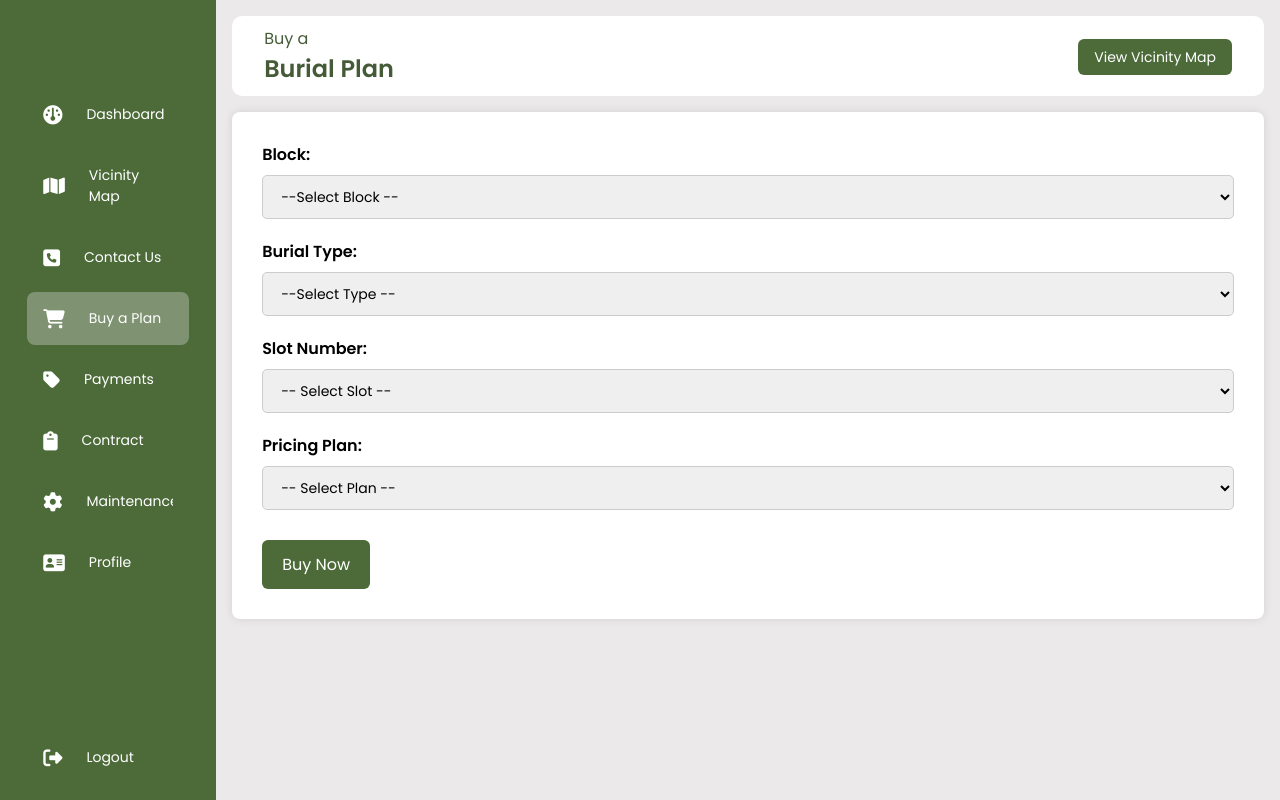
After one commit to dandee77/Burial-DBMS, a FastAPI app: template templates/client_buyaplan.html in a window 1280 px wide. The commit adds this page. Run offline with FastAPI, Linux system fonts and the light colour scheme; the template is opened without the code that fills it, so the values that code supplies are empty.

Commit message:
added client-buyaplan

```diff
--- /dev/null
+++ b/static/css/client_buyaplan.css
@@ -0,0 +1,154 @@
+@import url("https://fonts.googleapis.com/css2?family=Poppins:wght@400;600&display=swap");
+*{
+    margin: 0;
+    padding: 0;
+    border: none;
+    outline: none;
+    box-sizing: border-box;
+    font-family: "Poppins", sans-serif;
+}
+body{
+    display: flex;
+}
+.sidebar{
+    position: sticky;
+    top: 0;
+    left: 0;
+    bottom: 0;
+    width: 250px;
+    height: 100vh;
+    padding: 0 1.7rem;
+    color: #fff;
+    overflow: hidden;
+    transition: all 0.5s linear;
+    background: rgba(32, 71, 8, 0.8);
+}
+.sidebar:hover{
+    width: 250px;
+    transition: 0.5s;
+}
+.logo{
+    height: 80px;
+    padding: 16px;
+}
+.menu{
+    height: 88%;
+    position: relative;
+    list-style: none;
+    padding: 0;
+}
+.menu li{
+    padding: 1rem;
+    margin: 8px 0;
+    border-radius: 8px;
+    transition: all 0.5s ease-in-out;
+}
+.menu li:hover,
+.active {
+    background: #e0e0e058;
+}
+.menu a{
+    color: #ffff;
+    font-size: 14px;
+    text-decoration: none;
+    display: flex;
+    align-items: center;
+    gap: 1.5rem;
+}
+.menu a span{
+    overflow: hidden;
+}
+.menu a i {
+    font-size: 1.2rem;
+}
+.logout {
+    position: absolute;
+    bottom: 0;
+    left: 0;
+    width: 100%;
+
+}
+
+/* main content */
+.main--content {
+    position: relative;
+    background: #ebe9e9;
+    width: 100%;
+    padding: 1rem;
+
+}
+
+.header--wrapper {
+    display: flex;
+    justify-content: space-between;
+    align-items: center;
+    flex-wrap: wrap;
+    background: #fff;
+    border-radius: 10px;
+    padding: 10px 2rem;
+    margin-bottom: 1rem;
+}
+
+.header--title{
+    color: rgba(23, 50, 6, 0.8);
+}
+
+.plan-form {
+    background-color: #fff;
+    padding: 30px;
+    border-radius: 8px;
+    box-shadow: 0 0 10px rgba(0,0,0,0.1);
+}
+
+.form-group {
+    margin-bottom: 20px;
+}
+
+.form-group label {
+    display: block;
+    margin-bottom: 8px;
+    font-weight: 600;
+}
+
+input, select, textarea {
+    width: 100%;
+    padding: 10px 14px;
+    border: 1px solid #ccc;
+    border-radius: 5px;
+    font-size: 14px;
+}
+
+textarea {
+    resize: vertical;
+}
+
+.submit-btn {
+    padding: 12px 20px;
+    background-color: rgba(32, 71, 8, 0.8);
+    color: #fff;
+    border: none;
+    border-radius: 6px;
+    cursor: pointer;
+    font-size: 16px;
+    margin-top: 10px;
+    transition: background 0.3s;
+}
+
+.submit-btn:hover {
+    background-color: rgba(16, 36, 4, 0.8);
+}
+
+.map-btn {
+    padding: 8px 16px;
+    background-color: rgba(32, 71, 8, 0.8);
+    color: #fff;
+    text-decoration: none;
+    border-radius: 6px;
+    font-size: 14px;
+    margin-left: 20px;
+    transition: background-color 0.3s ease;
+}
+
+.map-btn:hover {
+    background-color: rgba(16, 36, 4, 0.8);
+}
--- a/static/css/main_dashboard.css
+++ b/static/css/main_dashboard.css
@@ -21,7 +21,7 @@ body{
     color: #fff;
     overflow: hidden;
     transition: all 0.5s linear;
-    background: rgba(113, 99, 186, 255);
+    background: rgba(32, 71, 8, 0.8);
 }
 .sidebar:hover{
     width: 240px;
--- /dev/null
+++ b/templates/client_buyaplan.html
@@ -0,0 +1,133 @@
+<!DOCTYPE html>
+<html lang="en">
+<head>
+    <meta charset="UTF-8">
+    <meta name="viewport" content="width=device-width, initial-scale=1.0">
+    <title>Buy a Plan</title>
+    <link rel="stylesheet" href="../static/css/client_buyaplan.css">
+    <link
+        rel="stylesheet"
+        href="https://cdnjs.cloudflare.com/ajax/libs/font-awesome/6.4.0/css/all.min.css">
+</head>
+<body>
+    <div class="sidebar">
+         <div class="logo"></div>
+         <ul class="menu">
+            <li>
+                <a href="#">
+                    <i class="fas fa-dashboard"></i>
+                    <span>Dashboard</span>
+                </a>
+            </li>
+            <li>
+                <a href="#">
+                    <i class="fas fa-map"></i>
+                    <span>Vicinity Map</span>
+                </a>
+            </li>
+            <li>
+                <a href="#">
+                    <i class="fas fa-phone-square"></i>
+                    <span>Contact Us</span>
+                </a>
+            </li>
+            <li class = "active">
+                <a href="#">
+                    <i class="fas fa-shopping-cart"></i>
+                    <span>Buy a Plan</span>
+                </a>
+            </li>
+            <li>
+                <a href="#">
+                    <i class="fas fa-tag"></i>
+                    <span>Payments</span>
+                </a>
+            </li>
+            <li>
+                <a href="#">
+                    <i class="fas fa-clipboard"></i>
+                    <span>Contract</span>
+                </a>
+            </li>
+            <li>
+                <a href="#">
+                    <i class="fas fa-gear"></i>
+                    <span>Maintenance</span>
+                </a>
+            <li>
+                <a href="#">
+                    <i class="fas fa-address-card"></i>
+                    <span>Profile</span>
+                </a>
+            </li>
+
+            </li>
+            <li class = "logout">
+                <a href="#">
+                    <i class="fas fa-sign-out-alt"></i>
+                    <span>Logout</span>
+                </a>
+            </li>
+         </ul>
+    </div>
+    <div class="main--content">
+        <div class="header--wrapper">
+            <div class="header--title">
+                <div style="display: flex; align-items: center; justify-content: space-between;">
+                    <div>
+                        <span>Buy a</span>
+                        <h2>Burial Plan</h2>
+                    </div>
+                </div>
+            </div>
+            <div class="user--info">
+                <a href="vicinity_map.html" class="map-btn">View Vicinity Map</a>
+            </div>
+        </div>
+        <form action = "/submit_plan" method = "POST" class = "plan-form">
+
+            <div class="form-group">
+                <label for="block">Block:</label>
+                <select name="block" id="block" required>
+                    <option value="">--Select Block --</option>
+                    <option value="A">Block A</option>
+                    <option value="B">Block B</option>
+                    <option value="C">Block C</option>
+                </select>
+            </div>
+
+            <div class="form-group">
+                <label for="type">Burial Type:</label>
+                <select name="type" id="type" required>
+                    <option value="">--Select Type --</option>
+                    <option value="plot">Plot</option>
+                    <option value="mausoleum">Mausoleum</option>
+                </select>
+            </div>
+
+            <div class="form-group">
+                <label for="slot">Slot Number:</label>
+                <select name="slot" id="slot" required>
+                    <option value="">-- Select Slot --</option>
+                    <option value="1">Slot 1</option>
+                    <option value="2">Slot 2</option>
+                    <option value="3">Slot 3</option>
+                </select>
+            </div>
+
+            <div class="form-group">
+                <label for="plan">Pricing Plan:</label>
+                <select name="plan" id="plan" required>
+                    <option value="">-- Select Plan --</option>
+                    <option value="standard">Standard - ₱50,000</option>
+                    <option value="premium">Premium - ₱75,000</option>
+                    <option value="family">Family Estate - ₱150,000</option>
+                </select>
+            </div>
+
+            <button type="submit" class="submit-btn">Buy Now</button>
+
+        </form>
+    </div>
+</body>
+</html>
```
